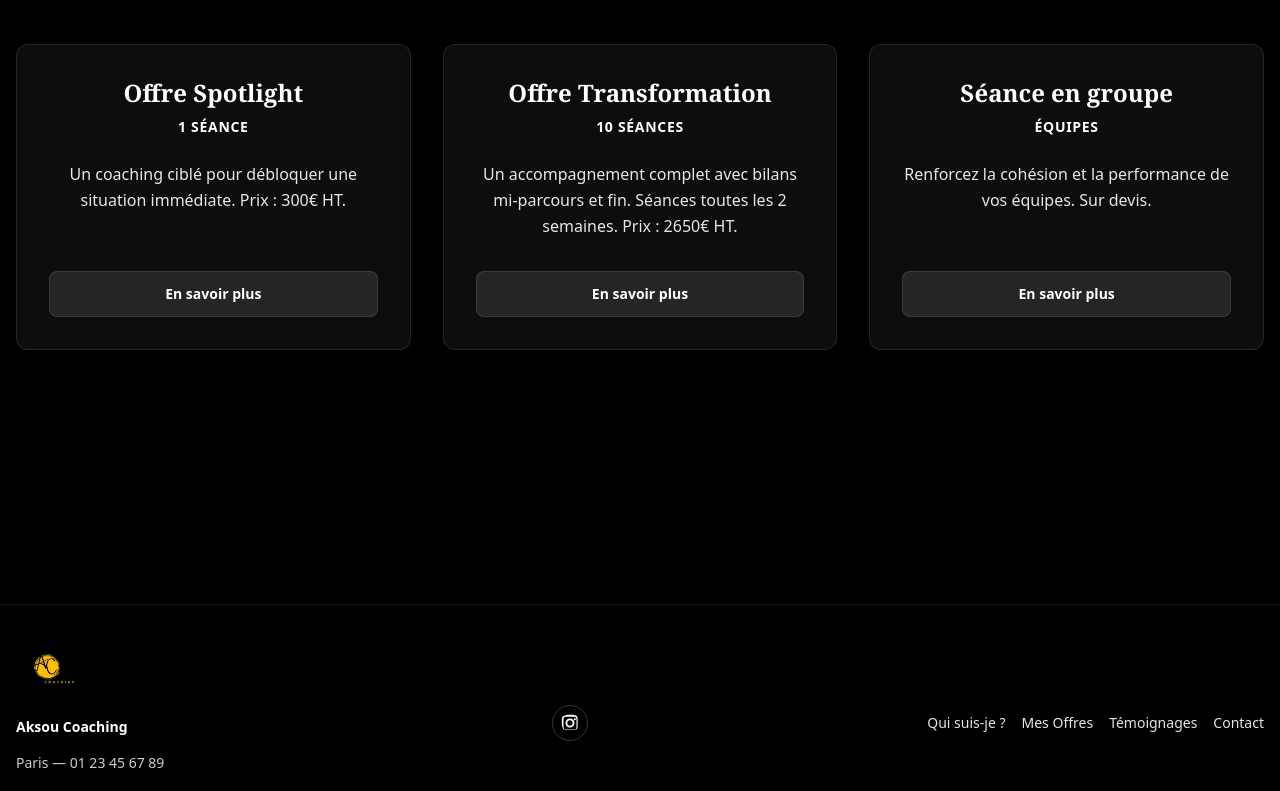
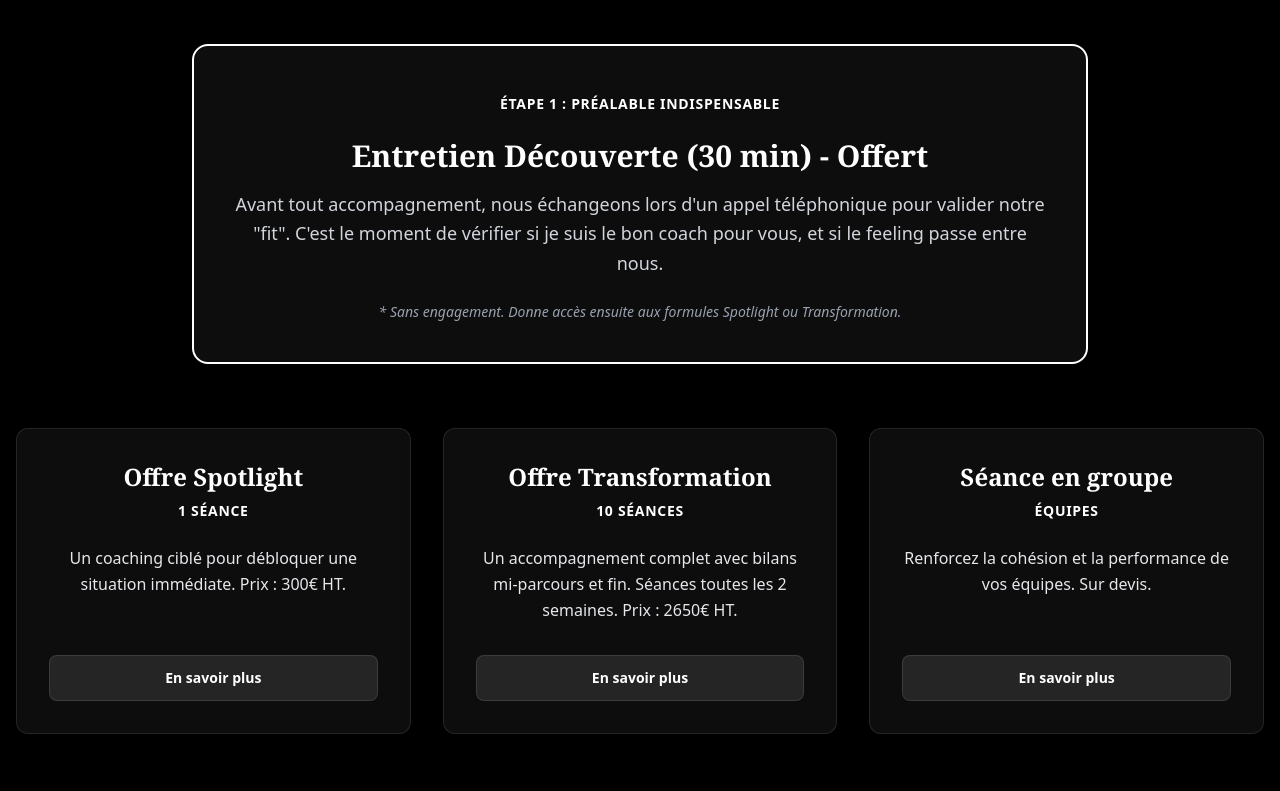
Before and after one commit to ChawkiSLIMANI/site-btp, a Next.js app: page /services in a window 1280 px wide. Shown: the part 300-1091 px from the top of the page. Built offline with nearby package versions, Linux system fonts and the light colour scheme; a web font is replaced by a local one.

Commit message:
feat(content): apply round 2 client feedback
- Update Hero title
- Remove phone number and direct email display
- Add Discovery Call step in Services

```diff
--- a/src/components/home/Contact.tsx
+++ b/src/components/home/Contact.tsx
@@ -30,15 +30,7 @@ export function Contact() {
                                 </a>
                             </div>
 
-                            <div className="text-center text-gray-400">
-                                <p className="mb-2">ou contactez-moi directement :</p>
-                                <a
-                                    href="mailto:contact@aksou-coaching.com"
-                                    className="text-lg font-medium text-white transition-colors hover:text-[#D4AF37] hover:underline"
-                                >
-                                    contact@aksou-coaching.com
-                                </a>
-                            </div>
+
                         </div>
 
                         {/* Simple Form */}
--- a/src/components/home/Hero.tsx
+++ b/src/components/home/Hero.tsx
@@ -16,7 +16,7 @@ export function Hero() {
             <div className="container relative z-10 mx-auto px-4 text-center">
                 <h1 className="font-serif mb-8 text-5xl font-bold leading-tight md:text-8xl drop-shadow-2xl">
                     <span className="block text-brand py-2">
-                        Coach pour leader sous pression
+                        Décider juste, même quand tout va vite.
                     </span>
                 </h1>
 
--- a/src/components/home/Services.tsx
+++ b/src/components/home/Services.tsx
@@ -25,6 +25,25 @@ export function Services() {
                 <h2 className="font-elegant mb-16 text-center text-4xl font-bold text-white md:text-5xl">
                     Mes Offres
                 </h2>
+                {/* Étape 1 : Discovery Call */}
+                <div className="mx-auto mb-16 max-w-4xl text-center">
+                    <div className="mb-8 rounded-2xl border-2 border-brand/20 bg-white/5 p-8 backdrop-blur-sm md:p-10">
+                        <span className="mb-4 inline-block rounded-full bg-brand/10 px-4 py-2 text-sm font-bold uppercase tracking-wider text-brand">
+                            Étape 1 : Préalable indispensable
+                        </span>
+                        <h3 className="mb-4 text-2xl font-bold font-serif text-white md:text-3xl">
+                            Entretien Découverte (30 min) - Offert
+                        </h3>
+                        <p className="mb-6 text-lg text-gray-300 leading-relaxed">
+                            Avant tout accompagnement, nous échangeons lors d'un appel téléphonique pour valider notre "fit".
+                            C'est le moment de vérifier si je suis le bon coach pour vous, et si le feeling passe entre nous.
+                        </p>
+                        <p className="text-sm italic text-gray-400">
+                            * Sans engagement. Donne accès ensuite aux formules Spotlight ou Transformation.
+                        </p>
+                    </div>
+                </div>
+
                 <div className="grid gap-8 md:grid-cols-3">
                     {offers.map((offer, idx) => (
                         <div
--- a/src/components/layout/Footer.tsx
+++ b/src/components/layout/Footer.tsx
@@ -21,7 +21,7 @@ export function Footer() {
           </div>
           <p className="font-semibold text-brand">{SITE.name}</p>
           <p className="opacity-80">
-            {SITE.address} — {SITE.phone}
+            {SITE.address}
           </p>
           <a className="underline opacity-90" href={`mailto:${SITE.email}`}>
             {SITE.email}
--- a/src/lib/constants.ts
+++ b/src/lib/constants.ts
@@ -39,7 +39,6 @@ export const SITE_CONFIG = {
   general: {
     name: "Aksou Coaching",
     baseline: "Coach des leaders sous pression",
-    phone: "01 23 45 67 89",
     email: "contact@aksou-coaching.com",
     address: "Paris",
     hours: "Lun–Ven : 9h–18h",
```
